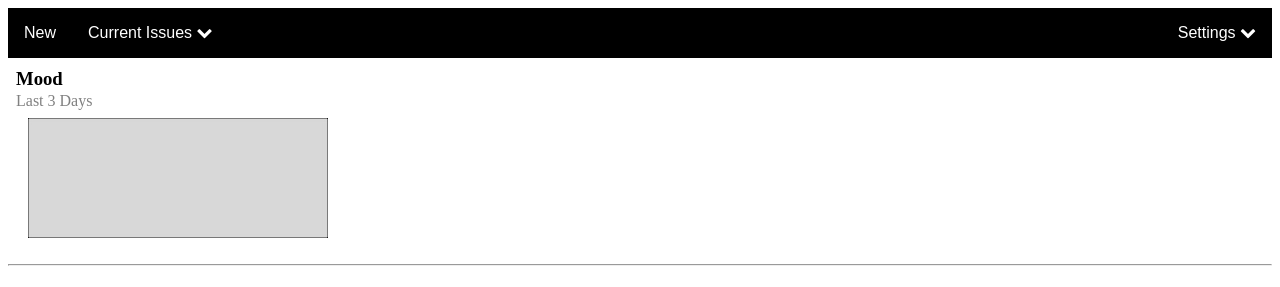
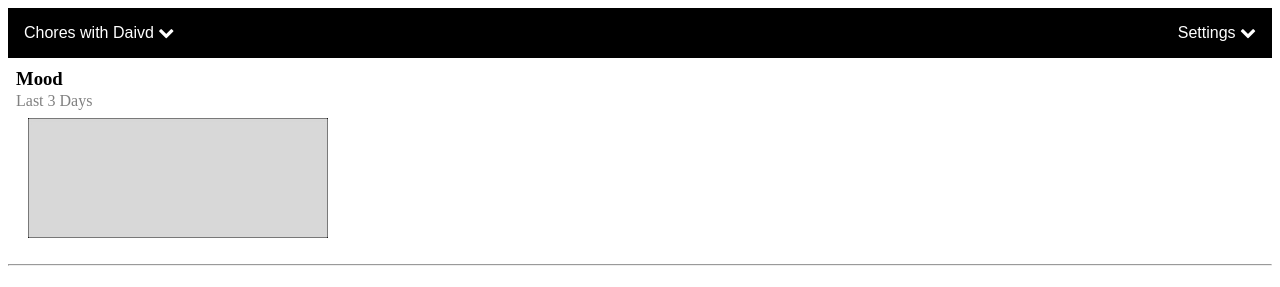
Before and after one commit to rsancheti/CSE170-Project, a PHP site: page / in a window 1280 px wide. Shown: the top 287 px of the page. Run offline with PHP 8.4, Linux system fonts and the light colour scheme.

Commit message:
Feb 7th 16:05

```diff
--- a/homePage.css
+++ b/homePage.css
@@ -72,9 +72,13 @@
     float: left;
   }
 
+  .navbar-left-most{
+    float: left;
+  }
   .navbar-settings {
     float: right;
   }
+
 
   .dropdown {
     width: auto;
--- a/index.html
+++ b/index.html
@@ -8,19 +8,27 @@
 <body>
 
 <div class="navbar">
+ <!--
   <div class="navbar-new">
     <a href="newIssue/index.html">New</a>
   </div>
+-->
+<div class="navbar-left-most">
   <div class="dropdown">
-    <button class="dropbtn">Current Issues
+    <button class="dropbtn">Chores with Daivd
         <i class="fa fa-chevron-down"></i>
     </button>
     <div class="dropdown-content">
+        <a href="newIssues/index.html">Create New Issues</a>
+     <!--
       <a href="oldIssues/david.html">Chores with David</a>
       <a href="oldIssues/rinka.html">Food with Rinka</a>
       <a href="oldIssues/rajiv.html">Property with Rajiv</a>
+  -->
     </div>
   </div>
+</div>
+
   <div class="navbar-settings">
     <div class="dropdown">
         <button class="dropbtn">Settings
--- a/settings/index.html
+++ b/settings/index.html
@@ -55,12 +55,6 @@ p {
 
 	<h3>Settings</h3>
 	<hr />
-	<!--<ul>
-		<li><a href="profilePic.html">Change Profile Picture</a></li>
-		<li><a href="updateInfo.html">Update Info</a></li>
-		<li><a href="manageOld.html">Manage Old Issues</a></li>
-	</ul>-->
-
 	<p><a href="profilePic.html">Click to Change Profile</a></p>
 	<p><a href="updateInfo.html">Click to Update Info</a></p>
 	<p><a href="manageOld.html">Click to Manage Old Issues</a></p>
```
Also changed, not shown: settings/updateInfo.html (+11 -0 lines), 1 other file.
